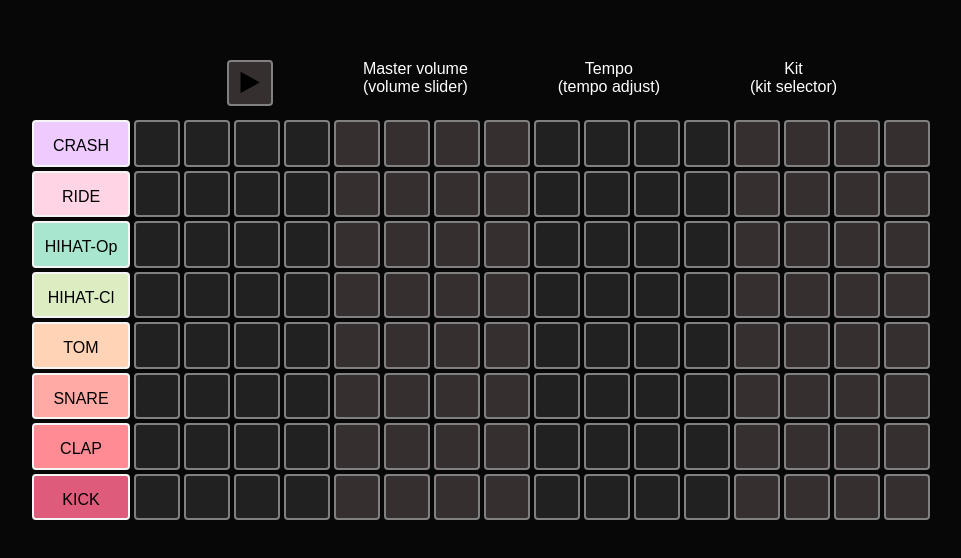
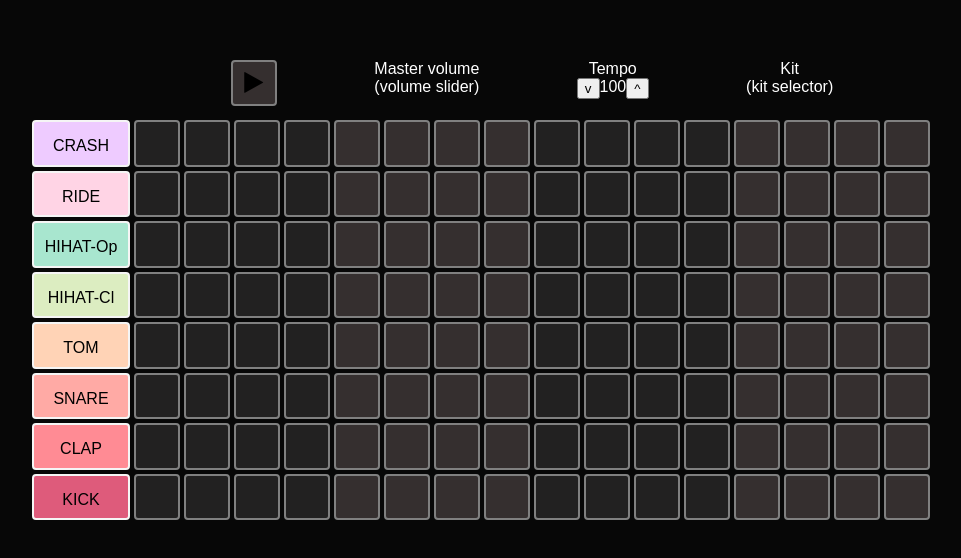
Before and after one commit to jaredami/drum-machine, a React (Create React App) app: page / in a window 1280 px wide. Shown: the part 110-668 px from the top of the page, without its empty margins (108-1069 px from the left). Built offline with nearby package versions, Linux system fonts and the light colour scheme; a web font is replaced by a local one.

Commit message:
started adding tempo adjust to settings

```diff
--- a/src/components/SettingsContainer.js
+++ b/src/components/SettingsContainer.js
@@ -4,12 +4,12 @@ class SettingsContainer extends Component {
   constructor(props) {
     super(props);
     this.state = {
-      faClass: "fa fa-play"
+      faClass: "fa fa-play",
+      tempo: 100
     };
-    this.handleClick = this.handleClick.bind(this);
   }
 
-  handleClick() {
+  handlePlayPauseClick = () => {
     if (this.state.faClass === "fa fa-play") {
       this.setState({
         faClass: "fa fa-pause"
@@ -19,13 +19,24 @@ class SettingsContainer extends Component {
         faClass: "fa fa-play"
       });
     }
-  }
+  };
+
+  handleTempoDecreaseClick = () => {
+    this.setState({
+      tempo: this.state.tempo - 1
+    });
+  };
+  handleTempoIncreaseClick = () => {
+    this.setState({
+      tempo: this.state.tempo + 1
+    });
+  };
 
   render() {
     return (
       <div id="settingsContainer">
         <div className="settingsSections">
-          <button id="playPause" onClick={this.handleClick}>
+          <button id="playPause" onClick={this.handlePlayPauseClick}>
             <i className={this.state.faClass} aria-hidden="true" />
           </button>
         </div>
@@ -35,7 +46,21 @@ class SettingsContainer extends Component {
         </div>
         <div className="settingsSections">
           <div>Tempo</div>
-          <div>(tempo adjust)</div>
+          <div id="adjustTempoContainer">
+            <button
+              className="adjustTempoBtn"
+              onClick={this.handleTempoDecreaseClick}
+            >
+              v
+            </button>
+            <div id="tempo">{this.state.tempo}</div>
+            <button
+              className="adjustTempoButton"
+              onClick={this.handleTempoIncreaseClick}
+            >
+              ^
+            </button>
+          </div>
         </div>
         <div className="settingsSections">
           <div>Kit</div>
--- a/src/index.js
+++ b/src/index.js
@@ -25,39 +25,48 @@ const kickAud = new Audio(kick);
 
 const cols = document.querySelectorAll(".col");
 
-// let bpm = 120;
-let currCol = 0;
+let currentColumn = 0;
 let stepLoop;
 
+// play the beat
 function start() {
+  let bpm = document.getElementById("tempo").innerHTML;
+  let milliseconds = 60000 / bpm / 4;
   stepLoop = setInterval(function() {
     handleThisStep();
-    currCol < 15 ? (currCol = currCol + 1) : (currCol = 0);
-  }, 160);
+    // after each step, move to the next column; start over after the last column
+    currentColumn < 15
+      ? (currentColumn = currentColumn + 1)
+      : (currentColumn = 0);
+  }, milliseconds);
 }
 
+// pause the beat
 function pause() {
   clearInterval(stepLoop);
 }
 
 function handleThisStep() {
-  let prevCol = currCol > 0 ? currCol - 1 : 15;
-  cols[prevCol].classList.remove("active");
-  cols[currCol].classList.add("active");
+  // set the value of previousColumn to one less than currentColumn
+  let previousColumn = currentColumn > 0 ? currentColumn - 1 : 15;
+  // highlight the current column and remove highlight from the previous column
+  cols[previousColumn].classList.remove("active");
+  cols[currentColumn].classList.add("active");
 
-  Array.from(cols[currCol].children).forEach(child => {
+  // play instrument sound for all instruments turned on in this column
+  Array.from(cols[currentColumn].children)
+    .filter(i => i.classList.contains("on"))
+    .map(i => i.dataset.instrument)
+    .forEach(playInstrument);
+
+  // animate gridSquares when they are played
+  Array.from(cols[currentColumn].children).forEach(child => {
     if (child.classList.contains("on")) {
       child.style.transform = "scale(0.9)";
     }
   });
-
-  Array.from(cols[currCol].children)
-    .filter(i => i.classList.contains("on"))
-    .map(i => i.dataset.instrument)
-    .forEach(playInstrument);
-
   setTimeout(function() {
-    Array.from(cols[currCol].children).forEach(child => {
+    Array.from(cols[currentColumn].children).forEach(child => {
       if (child.classList.contains("on")) {
         child.style.transform = "scale(0.5)";
       }
--- a/src/styles.css
+++ b/src/styles.css
@@ -33,6 +33,9 @@
     filter: brightness(130%); }
   #playPause:focus {
     outline: none; }
+
+#adjustTempoContainer {
+  display: flex; }
 
 #beatContainer {
   height: 400px;
--- a/src/styles.sass
+++ b/src/styles.sass
@@ -38,6 +38,11 @@
     filter: brightness(130%)
   &:focus
     outline: none
+
+#adjustTempoContainer
+  display: flex
+
+
 
 // beat
 
```
Also changed, not shown: 2 other files (tests, documents, lock files or other folders).
